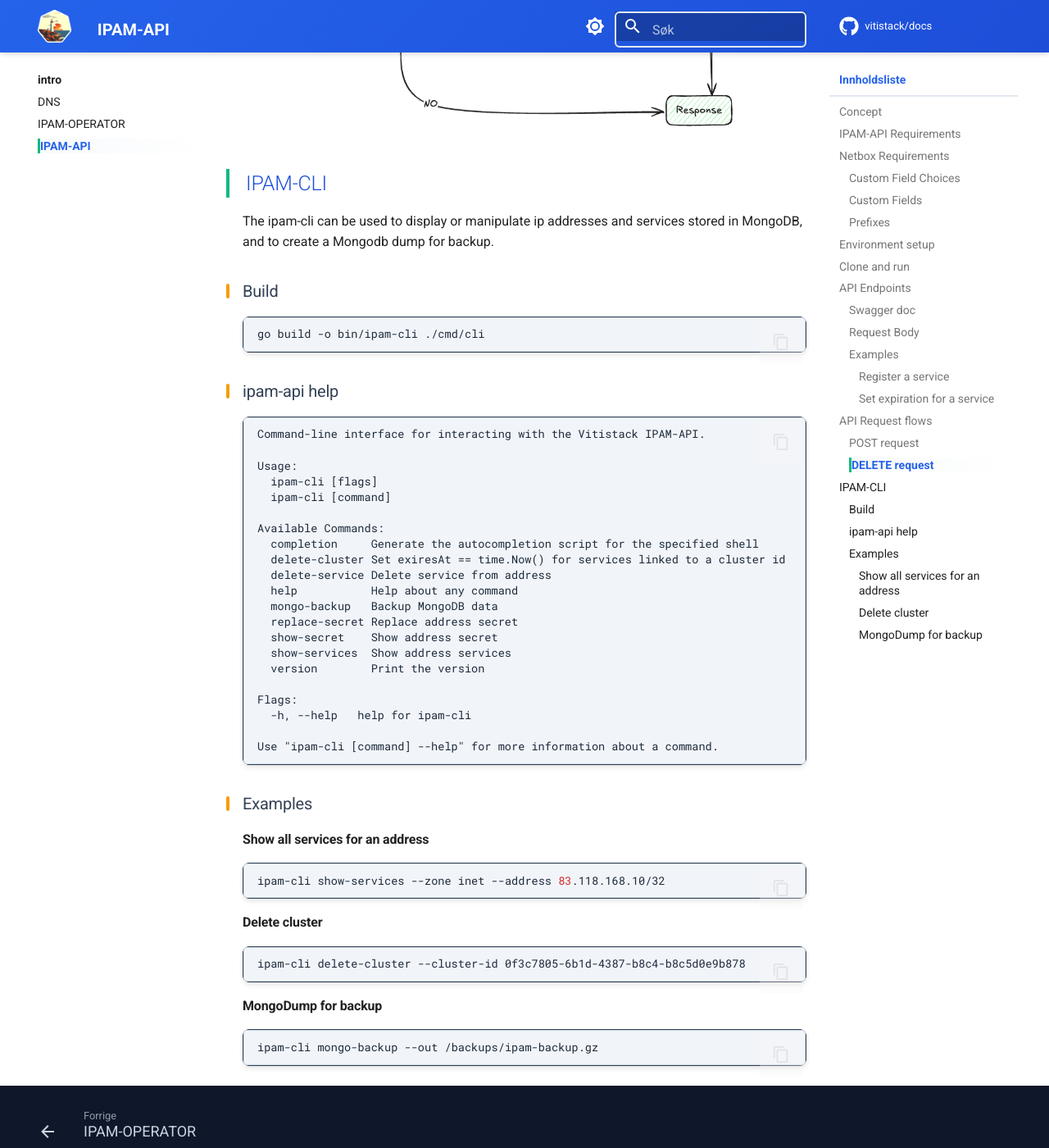
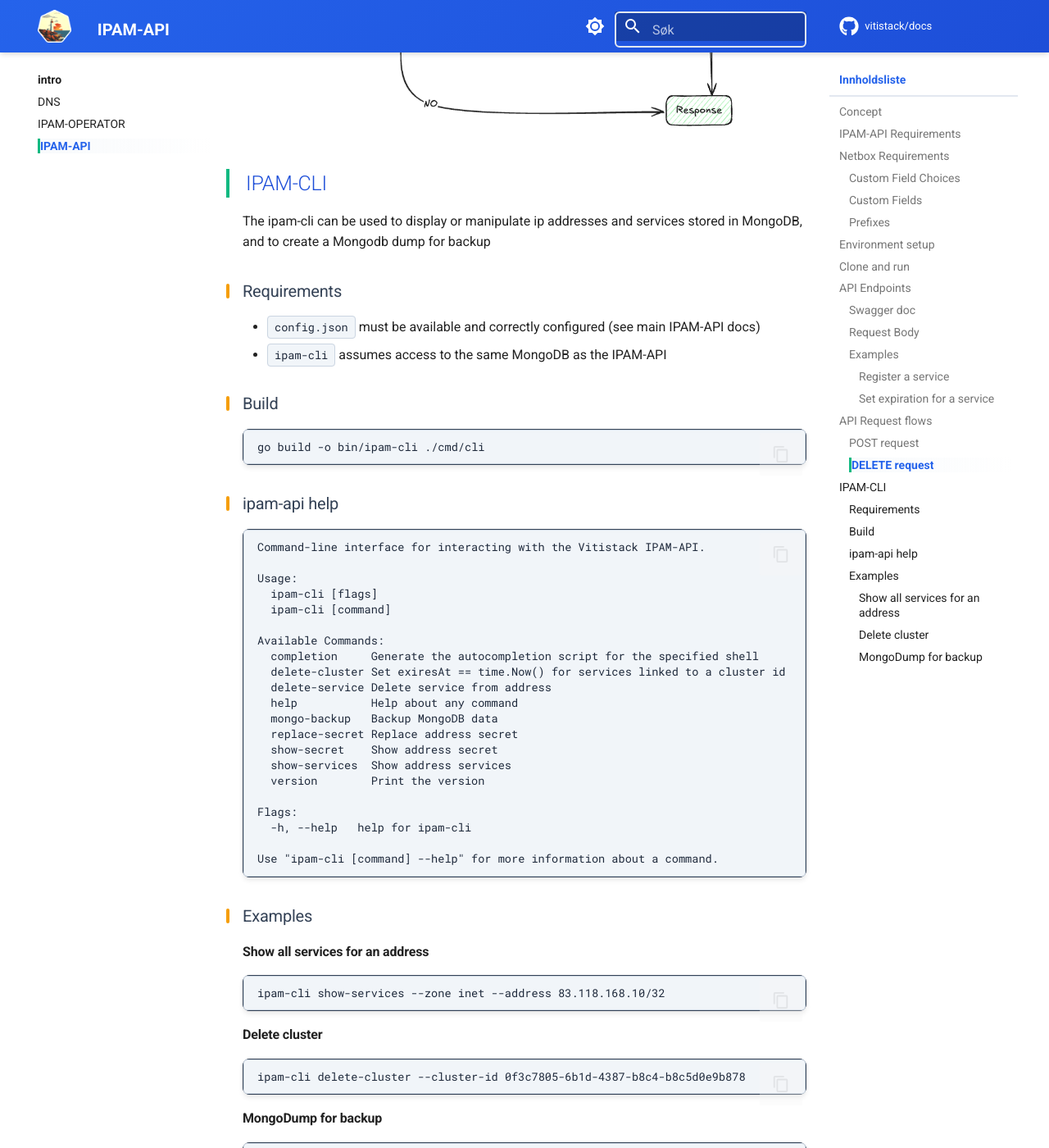
Before and after one commit to vitistack/docs, an MkDocs documentation site: the page built from docs/ipam-api.md, in a window 1280 px wide and 1400 px high, scrolled down 4872 px. Shown: the whole window at 82% size. Built offline with MkDocs 1.6.1 and Material for MkDocs 9.7.7, drawn with Linux system fonts in a browser that asks for light colours; comment, search, counter and statistics services are not loaded.

Commit message:
ipam-api docs

````diff
--- a/docs/ipam-api.md
+++ b/docs/ipam-api.md
@@ -164,7 +164,10 @@ curl -X DELETE http://localhost:3000/ \
 ![DELETE Request Overview Image](images/ipam-api/delete.ipam-api.excalidraw.png "DELETE request flow")
 
 ## IPAM-CLI
-The ipam-cli can be used to display or manipulate ip addresses and services stored in MongoDB, and to create a Mongodb dump for backup.
+The ipam-cli can be used to display or manipulate ip addresses and services stored in MongoDB, and to create a Mongodb dump for backup
+### Requirements
+- `config.json` must be available and correctly configured (see main IPAM-API docs)
+- `ipam-cli` assumes access to the same MongoDB as the IPAM-API
 
 ### Build
 ```bash
@@ -200,7 +203,7 @@ Use "ipam-cli [command] --help" for more information about a command.
 ### Examples
 
 #### Show all services for an address
-```bash
+```
 ipam-cli show-services --zone inet --address 83.118.168.10/32
 ```
 
````
